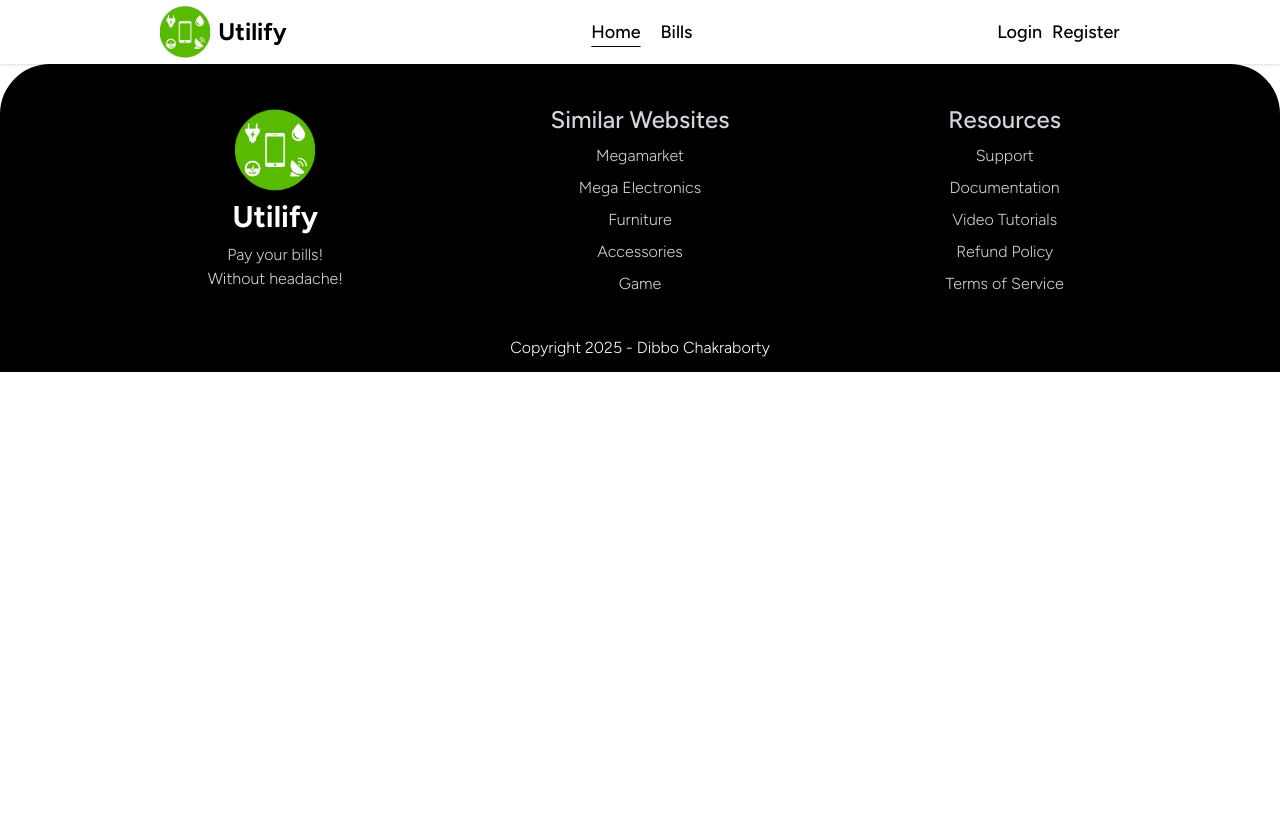
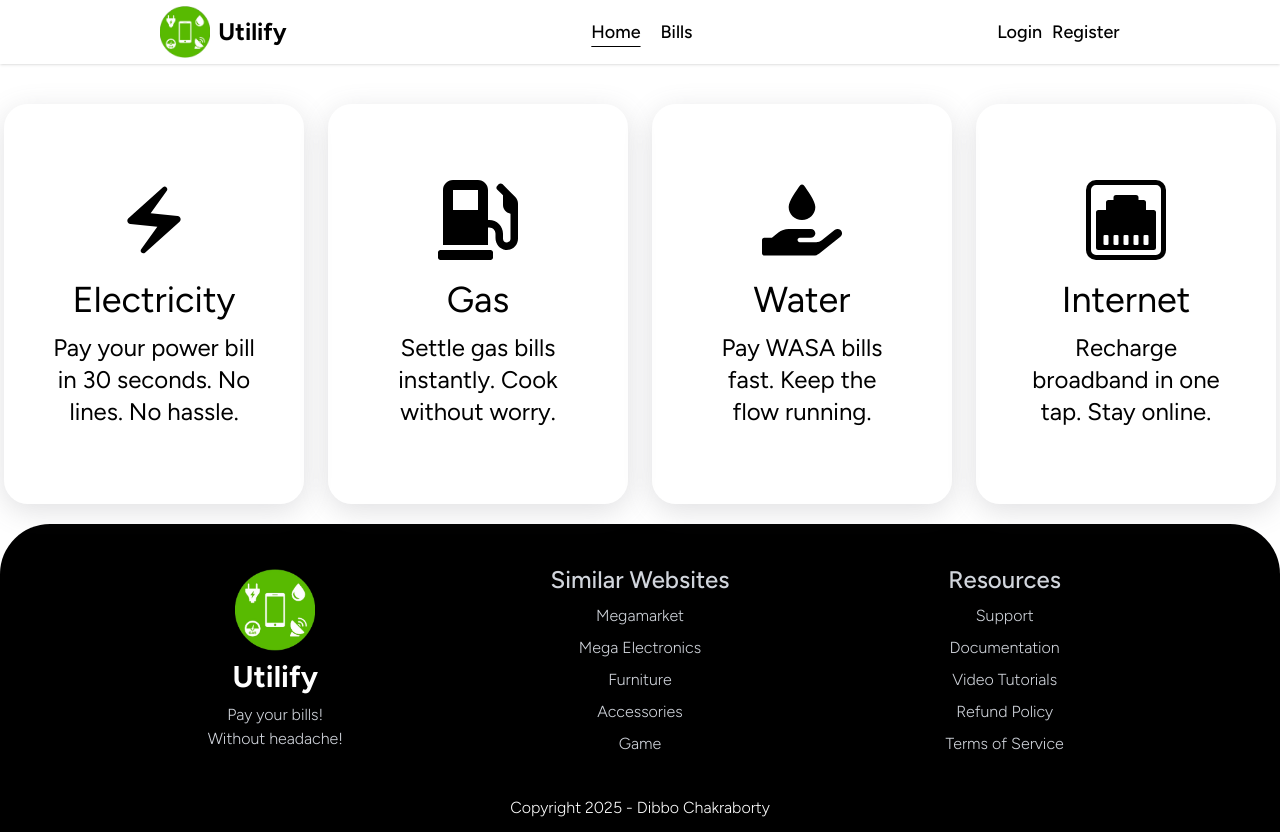
Before and after one commit to dibbockb/utilify, a React (Vite) app: page /home in a window 1280 px wide. Before the commit the page ends 800 px from the top, so only its background shows below. Built offline with nearby package versions, Linux system fonts and the light colour scheme.

Commit message:
Added Category Cards

```diff
--- a/src/App.css
+++ b/src/App.css
@@ -63,3 +63,17 @@ a.active{
 .hero-text {
   @apply text-lg md:text-2xl max-w-2xl;
 }
+
+.category-card{
+  box-shadow: rgba(100, 100, 111, 0.2) 0px 7px 29px 0px;
+  width: 300px;
+  height: 400px;
+  border-radius: 24px;
+  background-color: #ffffff81;
+  transition: transform ease-in 0.1s;
+}
+
+.category-card:hover{
+  transform: scale(1.05);
+  background-color: aliceblue;
+}
--- a/src/Components/Home.jsx
+++ b/src/Components/Home.jsx
@@ -1,6 +1,12 @@
 import React from 'react';
+import { MdOutlineElectricBolt } from "react-icons/md";
+import { FaGasPump } from "react-icons/fa";
+import { FaHandHoldingWater } from "react-icons/fa";
+import { BsEthernet } from "react-icons/bs";
 
 const Home = () => {
+
+
     return (
         //         <div className="max-w-7xl mx-auto mt-8 px-4 pt-5 flex flex-col ">
         //             <div className="hero-carousel">
@@ -45,8 +51,36 @@ const Home = () => {
         //         }, 250);
         //       `}} />
         //         </div>
+        <>
+            {/* category cards */}
+            <div className="category-cards pb-5 pt-10 gap-6 flex justify-center items-center ">
 
-        <></>
+                <div className="category-card flex flex-col items-center text-center justify-center ">
+                    <MdOutlineElectricBolt className="category-ico w-20 h-20"></MdOutlineElectricBolt>
+                    <h4 className="text-4xl text-center pt-5">Electricity</h4>
+                    <p className=" text-2xl w-55 pt-3 text-center">Pay your power bill in 30 seconds. No lines. No hassle.</p>
+                </div>
+
+                <div className="category-card flex flex-col items-center text-center justify-center ">
+                    <FaGasPump className="category-ico w-20 h-20"></FaGasPump>
+                    <h4 className="text-4xl text-center pt-5">Gas</h4>
+                    <p className=" text-2xl w-50 pt-3 text-center">Settle gas bills instantly. Cook without worry.</p>
+                </div>
+
+                <div className="category-card flex flex-col items-center text-center justify-center ">
+                    <FaHandHoldingWater className="category-ico w-20 h-20"></FaHandHoldingWater>
+                    <h4 className="text-4xl text-center pt-5">Water</h4>
+                    <p className=" text-2xl w-50 pt-3 text-center">Pay WASA bills fast. Keep the flow running.</p>
+                </div>
+
+                <div className="category-card flex flex-col items-center text-center justify-center ">
+                    <BsEthernet className="category-ico w-20 h-20"></BsEthernet>
+                    <h4 className="text-4xl text-center pt-5">Internet</h4>
+                    <p className=" text-2xl w-50 pt-3 text-center">Recharge broadband in one tap. Stay online.</p>
+                </div>
+            </div>
+
+        </>
     );
 };
 
--- a/src/Components/Navbar.jsx
+++ b/src/Components/Navbar.jsx
@@ -10,7 +10,7 @@ const Navbar = () => {
 
                     <Link to={'/'} className="gap-2 flex items-center">
                         <img className='w-[50px]' src="/logo.png" alt="" />
-                        <Link to={'/'} className="text-2xl font-bold">Utilify</Link>
+                        <p className="text-2xl font-bold"> Utilify</p>
                     </Link>
 
                     <div className='nav-items-middle flex gap-5 '>
```
